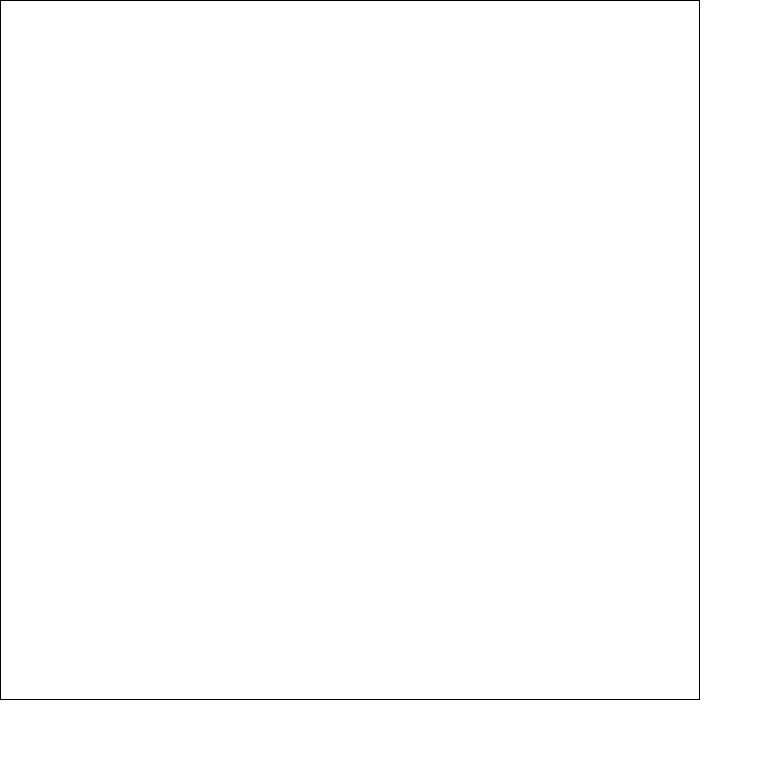
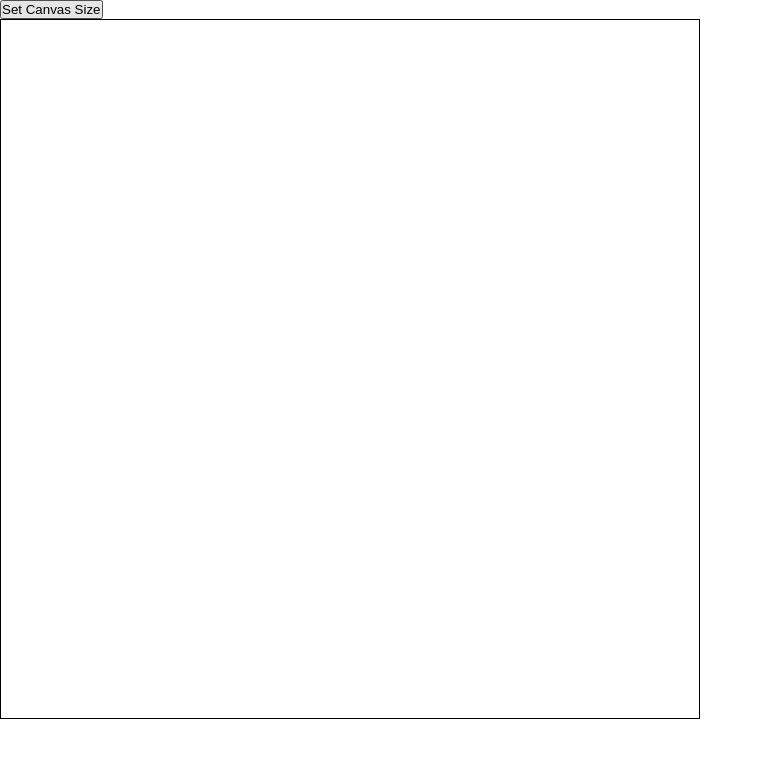
Before and after one commit to LavishPrince/etch-a-sketch, a plain HTML site: page index.html in a window 1280 px wide. Shown: the whole page, without its empty margins (0-763 px from the left). Drawn offline with Linux system fonts and the light colour scheme.

Commit message:
add button to change the size of canvas

```diff
--- a/index.html
+++ b/index.html
@@ -8,6 +8,7 @@
     <script src="index.js" defer></script>
   </head>
   <body>
+    <button class="canvas-size">Set Canvas Size</button>
     <div class="container"></div>
   </body>
 </html>
```
